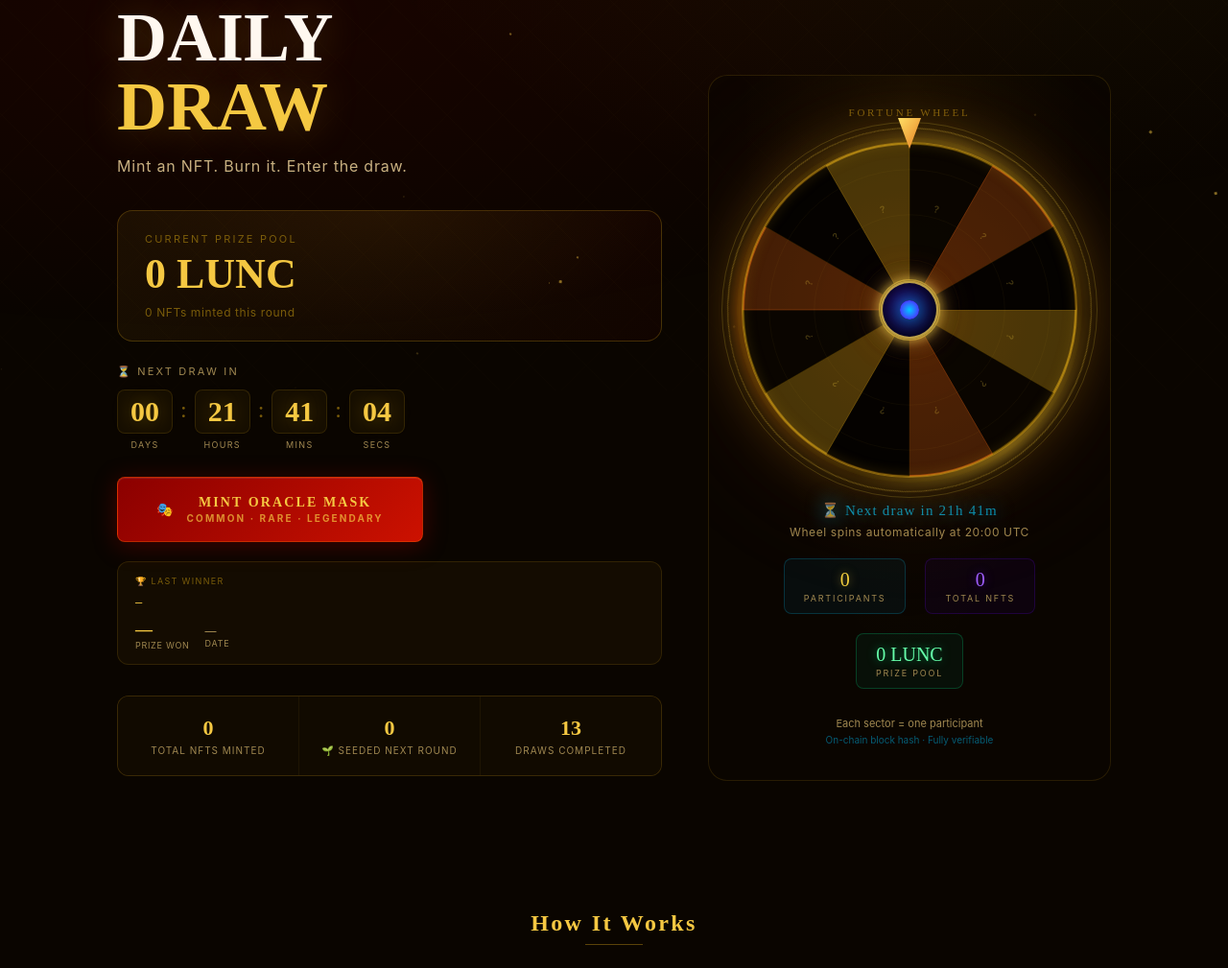
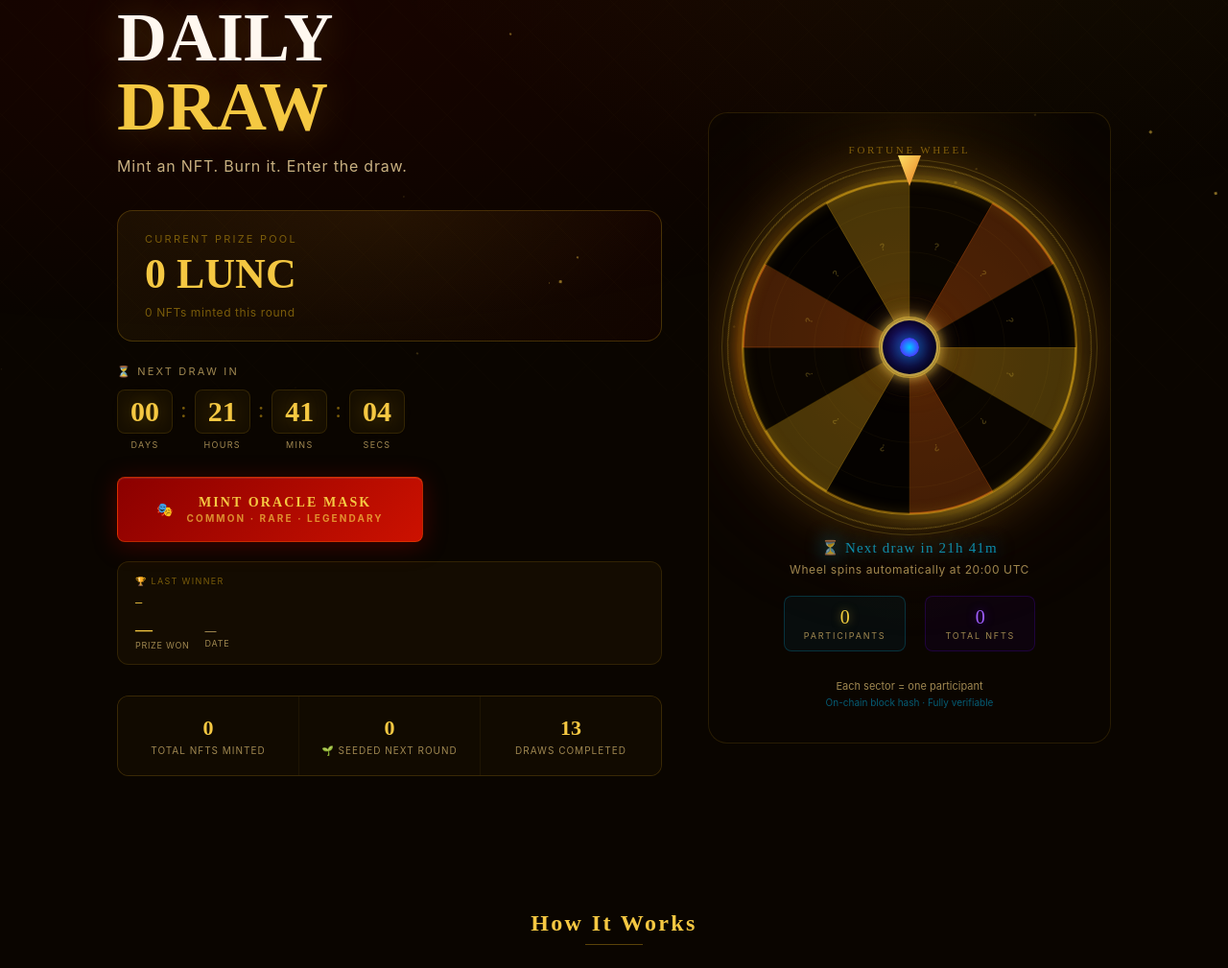
Before and after one commit to Baydashaaa/oracle-draw, a website: page index.html in a window 1280 px wide. Shown: the part 393-1402 px from the top of the page at 96% size. Drawn offline with Linux system fonts and the light colour scheme; no server answers; a web font is replaced by a local one.

Commit message:
Update index.html

```diff
--- a/index.html
+++ b/index.html
@@ -468,12 +468,7 @@
  text-shadow:0 0 10px rgba(100,0,255,0.5);">0</div>
  <div style="font-size:9px;letter-spacing:0.2em;text-transform:uppercase;color:var(--muted);margin-top:2px;">Total NFTs</div>
  </div>
- <div style="background:rgba(0,255,150,0.05);border:1px solid rgba(0,255,150,0.2);
- border-radius:8px;padding:10px 20px;text-align:center;">
- <div id="wheel-pool-display" style="font-family:'Cinzel',serif;font-size:20px;color:#66ffaa;
- text-shadow:0 0 10px rgba(0,255,150,0.5);">0</div>
- <div style="font-size:9px;letter-spacing:0.2em;text-transform:uppercase;color:var(--muted);margin-top:2px;">Prize Pool</div>
- </div>
+
  </div>
  <div id="wheel-winner-card" style="display:none;width:100%;max-width:480px;
  background:linear-gradient(135deg,rgba(0,200,255,0.06),rgba(100,0,255,0.06));
```
